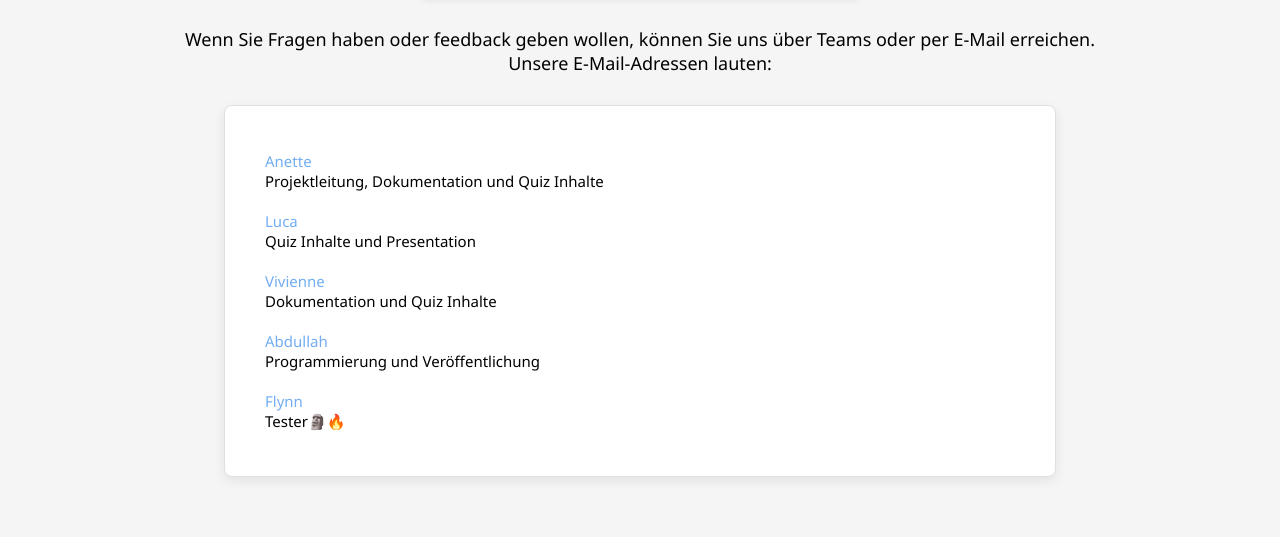
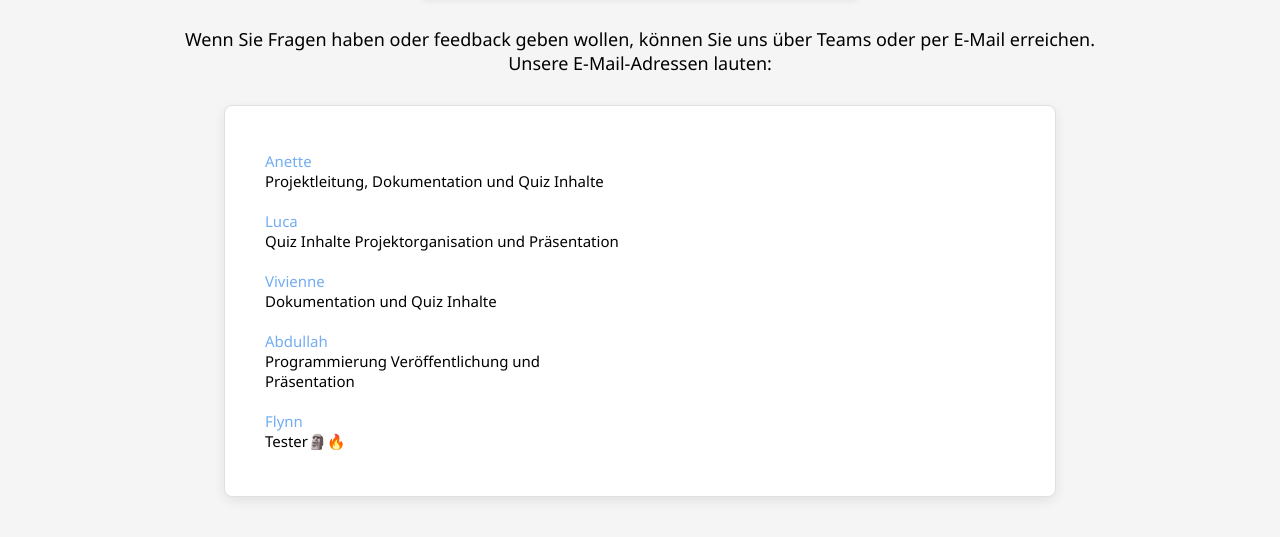
Before and after one commit to quxih/m431, a plain HTML site: page kontakt.html in a window 1280 px wide. Shown: the part 233-770 px from the top of the page. Drawn offline with Linux system fonts and the light colour scheme.

Commit message:
Update team member roles in kontakt.html

```diff
--- a/kontakt.html
+++ b/kontakt.html
@@ -27,13 +27,13 @@
             <dd>Projektleitung, Dokumentation und Quiz Inhalte</dd>
             <br>
             <dt><a href="mailto:lka159338@stud.gibb.ch" style="text-decoration-line: none;">Luca</a></dt>
-            <dd>Quiz Inhalte und Presentation</dd>
+            <dd>Quiz Inhalte Projektorganisation und Präsentation</dd>
             <br>
             <dt><a href="mailto:vla159686@stud.gibb.ch" style="text-decoration-line: none;">Vivienne</a></dt>
             <dd>Dokumentation und Quiz Inhalte</dd>
             <br>
             <dt><a href="mailto:asa162479@stud.gibb.ch" style="text-decoration-line: none;">Abdullah</a></dt>
-            <dd>Programmierung und Veröffentlichung</dd>
+            <dd>Programmierung Veröffentlichung und Präsentation</dd>
             <br>
             <dt><a href="mailto:fst157903@stud.gibb.ch" style="text-decoration-line: none;">Flynn</a></dt>
             <dd>Tester🗿🔥</dd>
```
